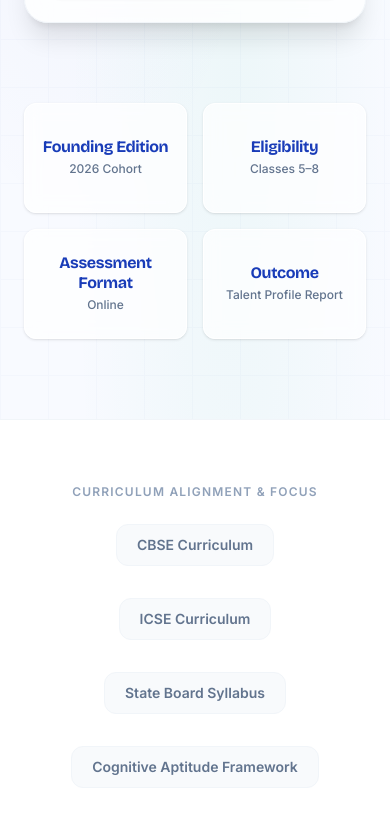
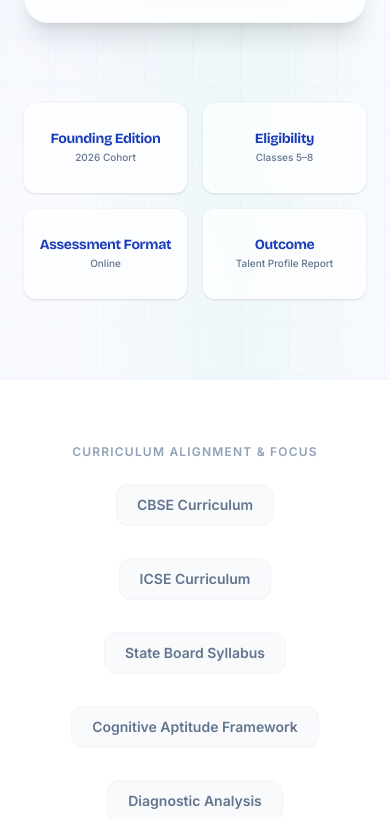
Before and after one commit to jansiddiqui/courage-national-talent-search-app, a Next.js app: page / in a window 390 px wide. Shown: the part 2025-2844 px from the top of the page. Built offline with nearby package versions, Linux system fonts and the light colour scheme; no server answers.

Commit message:
Fix: Whatsapp sending error

```diff
--- a/src/components/layout/Footer.tsx
+++ b/src/components/layout/Footer.tsx
@@ -23,6 +23,7 @@
     { label: "Results Portal", href: "/results" },
     { label: "Certificate Verification", href: "/verify" },
     { label: "For Schools", href: "/for-schools" },
+    { label: "FAQs & Support", href: "/faq" },
     { label: "Contact Us", href: "/contact" },
   ],
   Legal: [
--- a/src/components/sections/Hero.tsx
+++ b/src/components/sections/Hero.tsx
@@ -516,12 +516,12 @@
           {dynamicStats.map((s) => (
             <div
               key={s.label}
-              className="text-center p-4 sm:p-6 bg-white/70 backdrop-blur-sm rounded-xl border border-white shadow-sm flex flex-col justify-center min-h-[110px] sm:min-h-0"
+              className="text-center px-2 py-4 sm:p-6 bg-white/70 backdrop-blur-sm rounded-xl border border-white shadow-sm flex flex-col justify-center min-h-[90px] sm:min-h-0"
             >
-              <div className="font-display text-base sm:text-xl md:text-3xl font-bold tracking-tight text-blue-800 mb-1 break-words leading-tight">
+              <div className="font-display text-sm sm:text-xl md:text-3xl font-bold tracking-tight text-blue-800 mb-1 break-words leading-tight">
                 {s.value}
               </div>
-              <div className="text-xs sm:text-sm text-slate-500 font-medium leading-snug">
+              <div className="text-[10px] sm:text-sm text-slate-500 font-medium leading-snug">
                 {s.label}
               </div>
             </div>
--- a/src/components/sections/PrizePool.tsx
+++ b/src/components/sections/PrizePool.tsx
@@ -64,14 +64,14 @@
             return (
               <div
                 key={p.rank}
-                className={`relative flex flex-col items-center text-center group ${
-                  isCenter ? "md:-mb-0 order-first md:order-none" : ""
+                className={`relative flex flex-col items-center text-center group w-full ${
+                  isCenter ? "max-w-[280px] sm:max-w-none sm:w-auto order-first md:order-none" : "max-w-[260px] sm:max-w-none sm:w-auto"
                 }`}
               >
                 <div
-                  className={`${
-                    isCenter ? "w-60 p-8" : "w-52 p-7"
-                  } rounded-xl bg-gradient-to-br ${p.gradient} text-white relative overflow-hidden shadow-2xl ${p.glow} shadow-lg group-hover:-translate-y-1 transition-transform duration-300`}
+                  className={`w-full ${
+                    isCenter ? "sm:w-60 p-8" : "sm:w-52 p-7"
+                  } rounded-t-2xl sm:rounded-xl bg-gradient-to-br ${p.gradient} text-white relative overflow-hidden shadow-2xl ${p.glow} shadow-lg group-hover:-translate-y-1 transition-transform duration-300`}
                 >
                   {/* Background shimmer */}
                   <div className="absolute inset-0 bg-gradient-to-br from-white/20 to-transparent pointer-events-none rounded-xl" />
--- a/src/services/whatsappService.ts
+++ b/src/services/whatsappService.ts
@@ -65,7 +65,7 @@
 
     try {
       const response = await fetch(
-        `https://graph.facebook.com/v23.0/${this.phoneId}/messages`,
+        `https://graph.facebook.com/v20.0/${this.phoneId}/messages`,
         {
           method: "POST",
           headers: {
```
